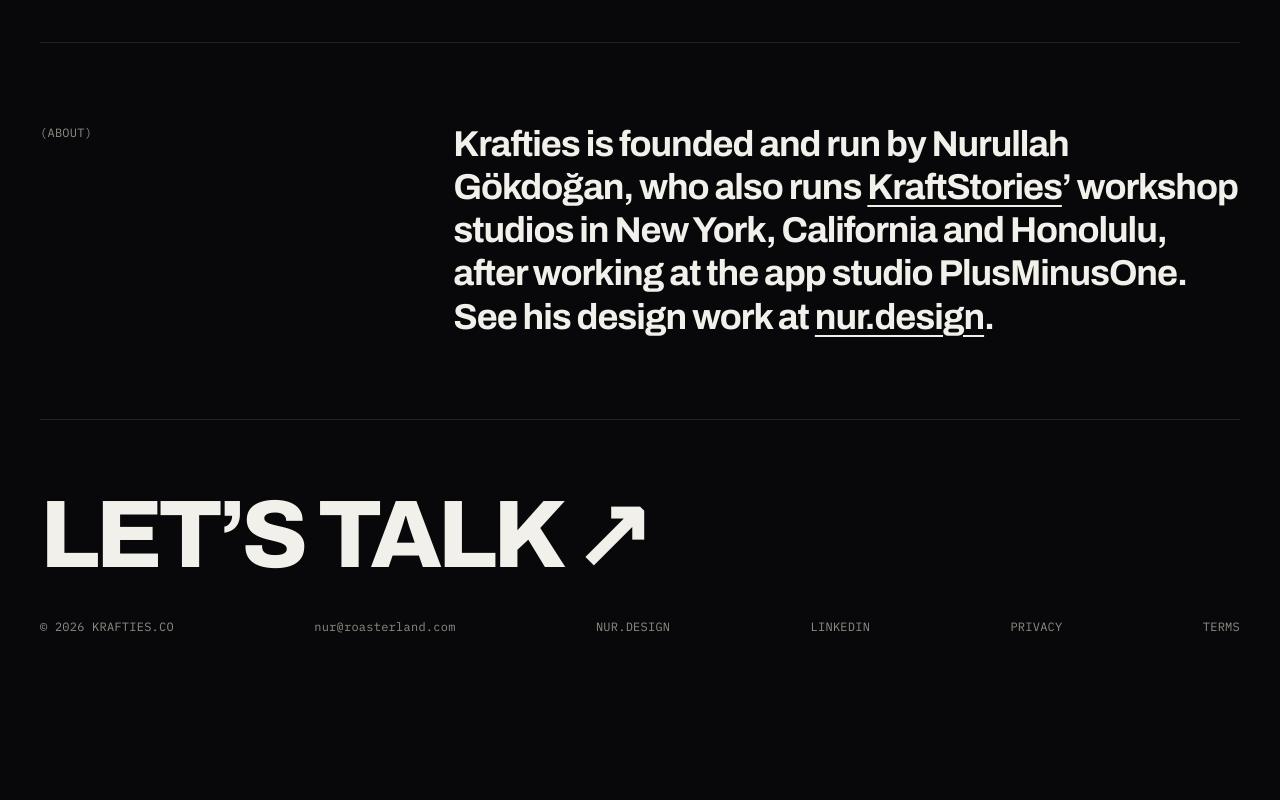
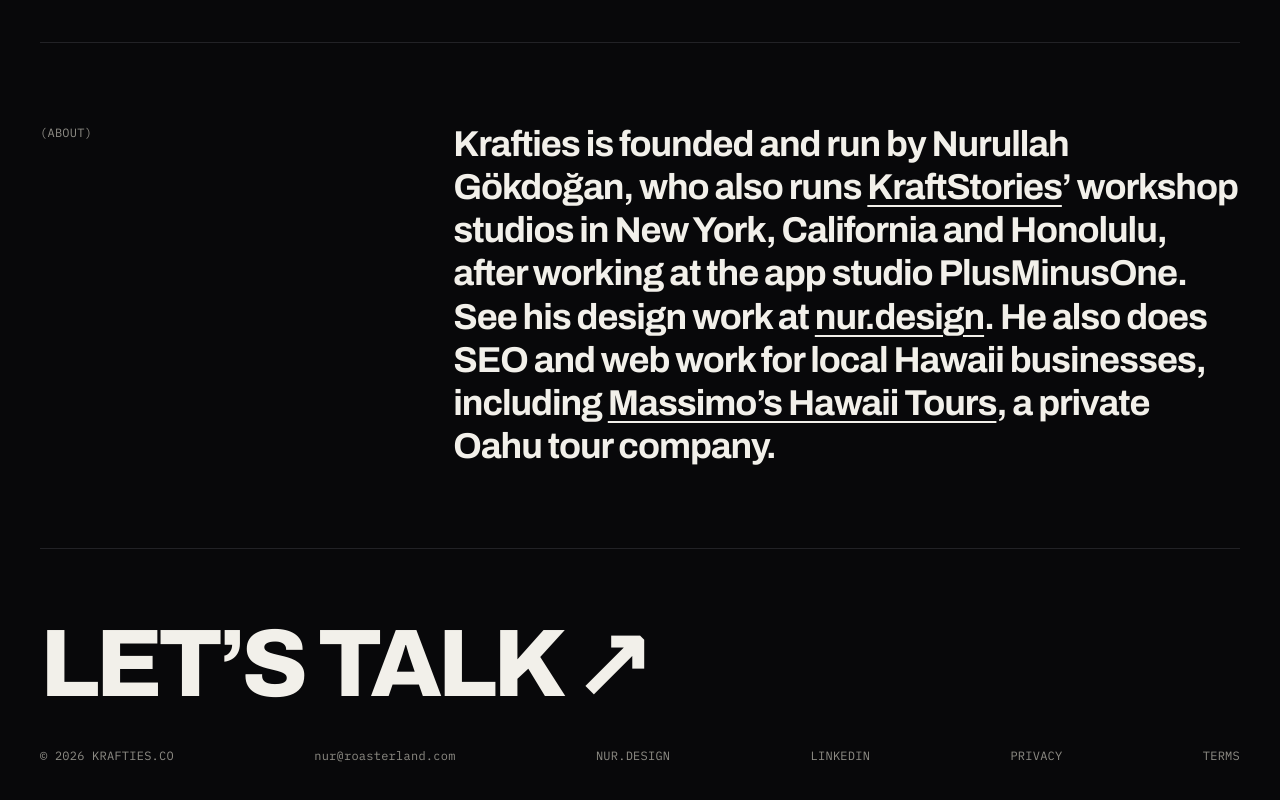
Before and after one commit to nurullahcemil/krafties, a plain HTML site: page index.html in a window 1280 px wide. Shown: the part 2239-3039 px from the top of the page. Before the commit the page ends 2923 px from the top, so only its background shows below. Drawn offline with Linux system fonts and the light colour scheme.

Commit message:
Add link to Massimo's Hawaii Tours in the About section (#1)
Mentions the SEO and web work for the tour company and links to
massimoprivatetours.com with descriptive anchor text.


Claude-Session: https://claude.ai/code/session_01Gur2uiHwQDEid6DQwfNeAq

Co-authored-by: Claude <noreply@anthropic.com>

```diff
--- a/index.html
+++ b/index.html
@@ -133,7 +133,7 @@
 
     <section class="band" id="about">
       <span class="mono muted">(ABOUT)</span>
-      <p class="about-text">Krafties is founded and run by Nurullah Gökdoğan, who also runs <a href="https://kraftstories.com" rel="noopener">KraftStories</a>’ workshop studios in New York, California and Honolulu, after working at the app studio PlusMinusOne. See his design work at <a href="https://nur.design" rel="noopener">nur.design</a>.</p>
+      <p class="about-text">Krafties is founded and run by Nurullah Gökdoğan, who also runs <a href="https://kraftstories.com" rel="noopener">KraftStories</a>’ workshop studios in New York, California and Honolulu, after working at the app studio PlusMinusOne. See his design work at <a href="https://nur.design" rel="noopener">nur.design</a>. He also does SEO and web work for local Hawaii businesses, including <a href="https://www.massimoprivatetours.com/" rel="noopener">Massimo’s Hawaii Tours</a>, a private Oahu tour company.</p>
     </section>
 
     <footer class="foot" id="contact">
```
